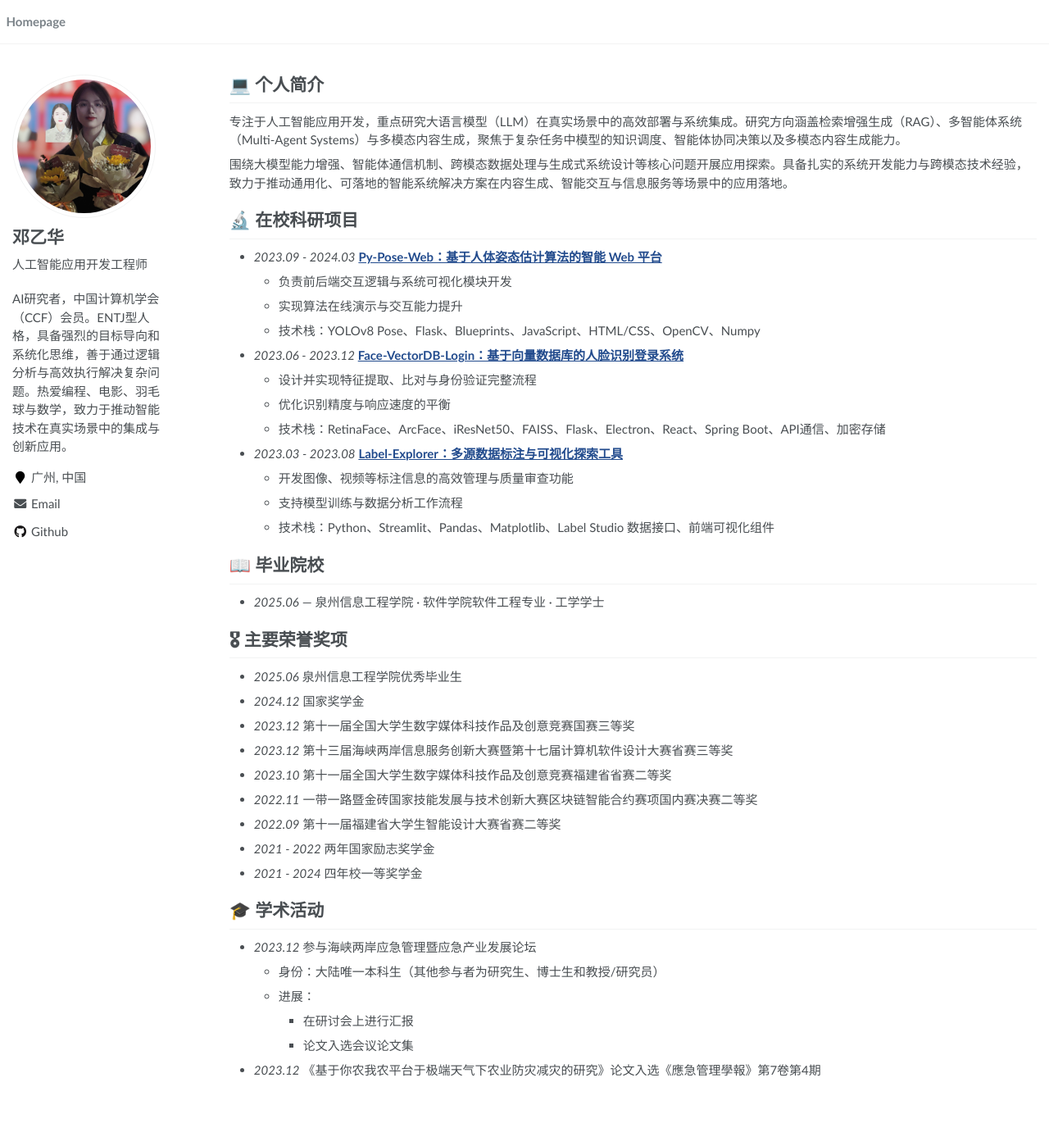
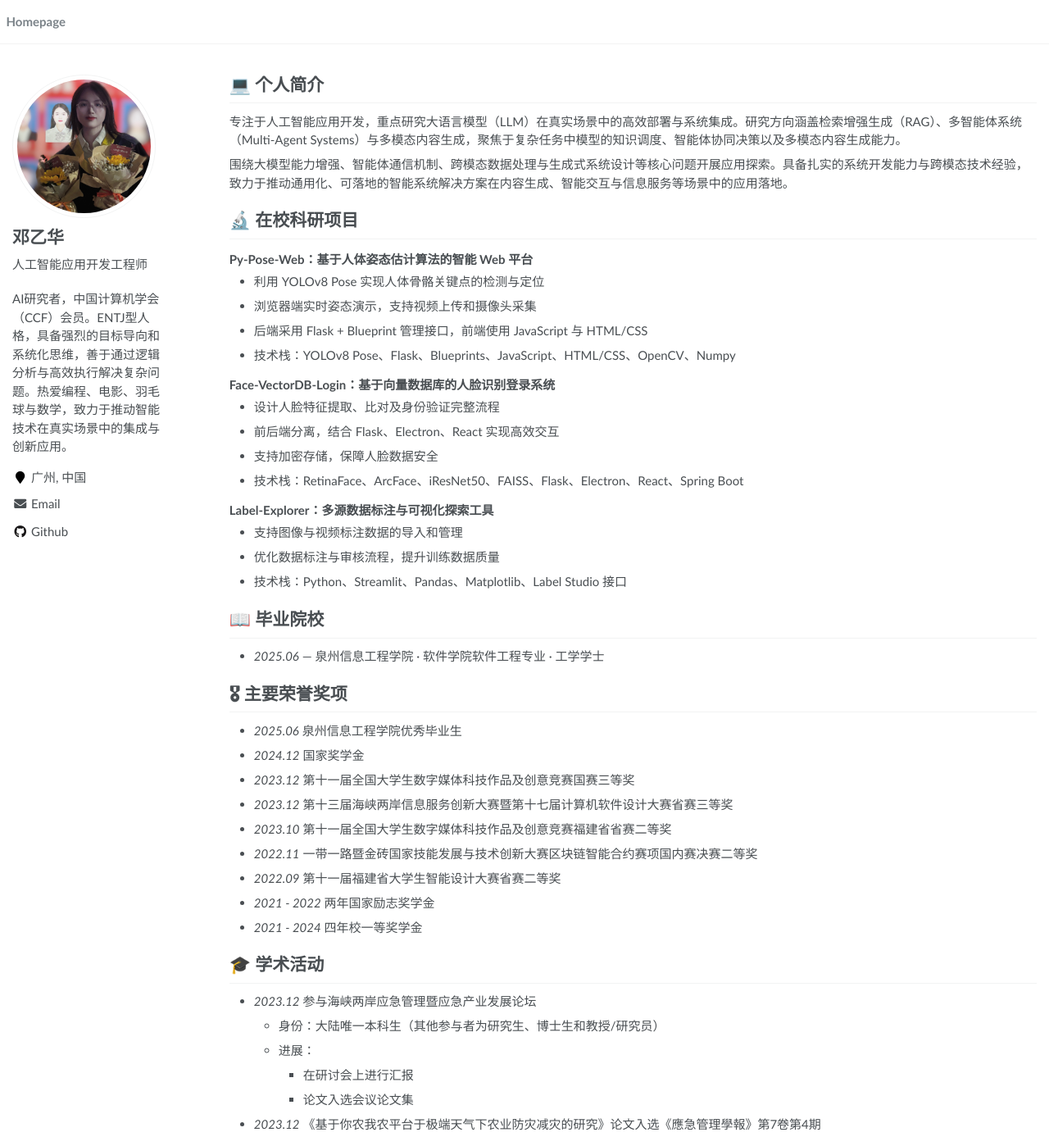
Before and after one commit to YolieDeng/YolieDeng.github.io, a Jekyll site: the page built from _pages/about.md, in a window 1280 px wide and 1398 px high. Shown: the whole window at 82% size. Built offline with Jekyll 4.4.1, drawn with Linux system fonts in a browser that asks for light colours.

Commit message:
✨ feat: Item

```diff
--- a/_pages/about.md
+++ b/_pages/about.md
@@ -23,20 +23,24 @@ redirect_from:
 围绕大模型能力增强、智能体通信机制、跨模态数据处理与生成式系统设计等核心问题开展应用探索。具备扎实的系统开发能力与跨模态技术经验，致力于推动通用化、可落地的智能系统解决方案在内容生成、智能交互与信息服务等场景中的应用落地。
 
 # 🔬 在校科研项目
-- *2023.09 - 2024.03* **[Py-Pose-Web：基于人体姿态估计算法的智能 Web 平台](https://gitee.com/intelligence-vision/py-pose-web)**
-  - 负责前后端交互逻辑与系统可视化模块开发
-  - 实现算法在线演示与交互能力提升
-  - 技术栈：YOLOv8 Pose、Flask、Blueprints、JavaScript、HTML/CSS、OpenCV、Numpy
 
-- *2023.06 - 2023.12* **[Face-VectorDB-Login：基于向量数据库的人脸识别登录系统](https://gitee.com/intelligence-vision/face-vectordb-login)**
-  - 设计并实现特征提取、比对与身份验证完整流程
-  - 优化识别精度与响应速度的平衡
-  - 技术栈：RetinaFace、ArcFace、iResNet50、FAISS、Flask、Electron、React、Spring Boot、API通信、加密存储
+### Py-Pose-Web：基于人体姿态估计算法的智能 Web 平台
+- 利用 YOLOv8 Pose 实现人体骨骼关键点的检测与定位
+- 浏览器端实时姿态演示，支持视频上传和摄像头采集
+- 后端采用 Flask + Blueprint 管理接口，前端使用 JavaScript 与 HTML/CSS
+- 技术栈：YOLOv8 Pose、Flask、Blueprints、JavaScript、HTML/CSS、OpenCV、Numpy
 
-- *2023.03 - 2023.08* **[Label-Explorer：多源数据标注与可视化探索工具](https://gitee.com/intelligence-vision/label-explorer)**
-  - 开发图像、视频等标注信息的高效管理与质量审查功能
-  - 支持模型训练与数据分析工作流程
-  - 技术栈：Python、Streamlit、Pandas、Matplotlib、Label Studio 数据接口、前端可视化组件
+### Face-VectorDB-Login：基于向量数据库的人脸识别登录系统
+- 设计人脸特征提取、比对及身份验证完整流程
+- 前后端分离，结合 Flask、Electron、React 实现高效交互
+- 支持加密存储，保障人脸数据安全
+- 技术栈：RetinaFace、ArcFace、iResNet50、FAISS、Flask、Electron、React、Spring Boot
+
+### Label-Explorer：多源数据标注与可视化探索工具
+- 支持图像与视频标注数据的导入和管理
+- 优化数据标注与审核流程，提升训练数据质量
+- 技术栈：Python、Streamlit、Pandas、Matplotlib、Label Studio 接口
+
 
 # 📖 毕业院校
 - *2025.06* — 泉州信息工程学院 · 软件学院软件工程专业 · 工学学士
```
